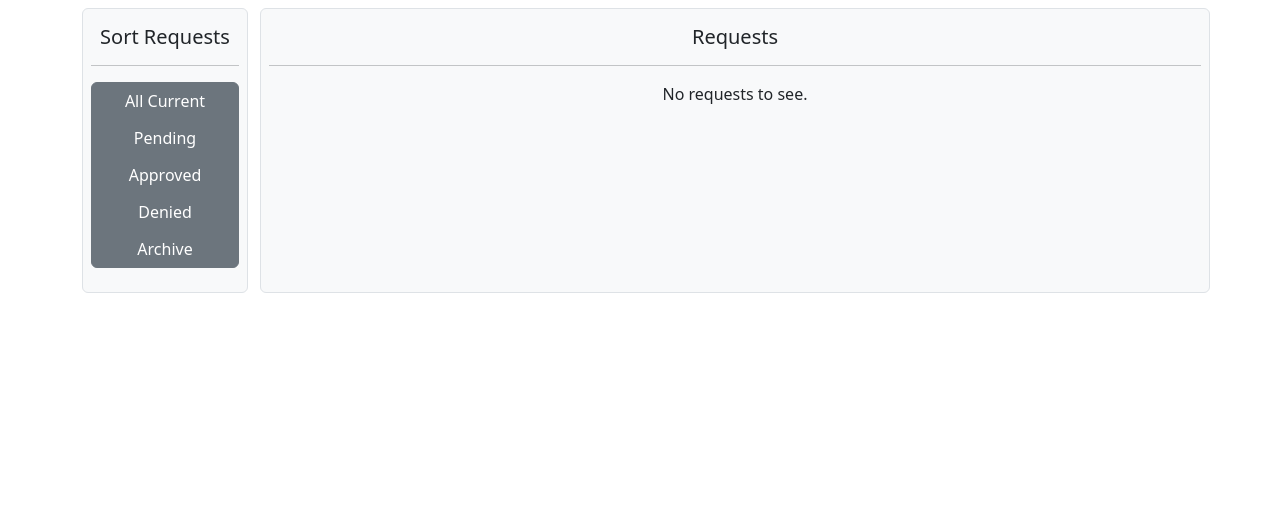
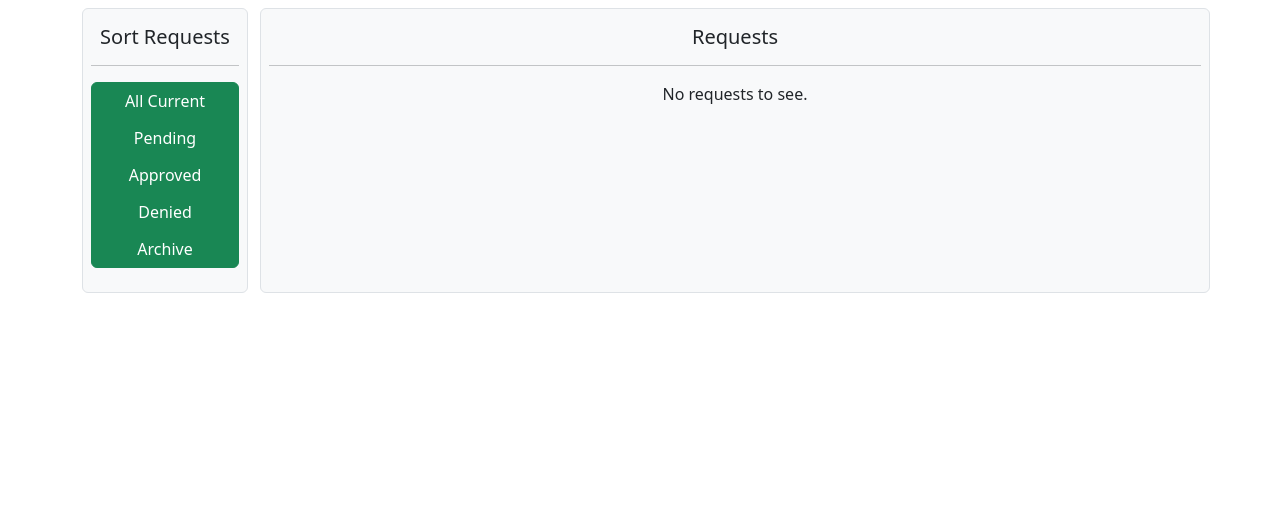
Before and after one commit to hayden-johnson02/TutorMe, a Django app: page /requests_page/ in a window 1280 px wide. Shown: the part 56-564 px from the top of the page. Run offline with Django 4.2, Linux system fonts and the light colour scheme; a user stored in the database is signed in; tables that the repository leaves empty hold one stand-in row (values such as "Sample post"); data that the repository does not hold is empty; some libraries are stand-ins or nearby versions.

Commit message:
green buttons and view tutors page changed

```diff
--- a/tutorme/templates/base.html
+++ b/tutorme/templates/base.html
@@ -19,9 +19,9 @@
         </button>
         <div>
             <ul class="navbar-nav me-auto mb-2 mb-lg-0">
-                <li class="nav-item"><a class="nav-link" href="{% url 'index' %}" style="color: #0f4836"><span>Home</span></a></li>
                 {% load socialaccount %}
                 {% if user.is_authenticated %}
+                    <li class="nav-item"><a class="nav-link" href="{% url 'index' %}" style="color: #0f4836"><span>Home</span></a></li>
                     {% if user.profile.is_student %}
                         <li class="nav-item"><a class="nav-link" href="{% url 'view_tutors' %}" style="color: #0f4836;"><span>View Tutors</span></a></li>
                     {% endif %}
@@ -30,7 +30,6 @@
                     {% else %}
                         <li class="nav-item"><a class="nav-link" href="{% url 'student_sessions' %}" style="color: #0f4836;"><span>View Sessions</span></a></li>
                     {% endif %}
-
 
                     <li class="nav-item dropdown">
                         <a class="nav-link dropdown-toggle" role="button" data-bs-toggle="dropdown" aria-expanded="false" style="color: #0f4836;">
--- a/tutorme/templates/profile.html
+++ b/tutorme/templates/profile.html
@@ -76,7 +76,7 @@
                 <hr>
                 {% endif %}
                 <div style="float: right">
-                    <td><a class="btn btn-outline-primary" href="{% url 'edit_profile' %}">Edit Profile</a></td>
+                    <td><a class="btn btn-outline-success" href="{% url 'edit_profile' %}">Edit Profile</a></td>
                     <td><a class="btn btn-outline-danger" href="delete/">Delete Account</a></td>
                 </div>
             {% endif %}
--- a/tutorme/templates/requests_page.html
+++ b/tutorme/templates/requests_page.html
@@ -12,11 +12,11 @@
                 <form method="get">
                     <div class="btn-group-vertical btn-group-md"  style="width: 100%">
 
-                        <button type= "submit" name="All" class="btn btn-secondary">All Current</button>
-                        <button type= "submit" name="Pending" class="btn btn-secondary">Pending</button>
-                        <button type= "submit" name="Approved" class="btn btn-secondary">Approved</button>
-                        <button type= "submit" name="Denied" class="btn btn-secondary">Denied</button>
-                        <button type= "submit" name="Archive" class="btn btn-secondary">Archive</button>
+                        <button type= "submit" name="All" class="btn btn-success">All Current</button>
+                        <button type= "submit" name="Pending" class="btn btn-success">Pending</button>
+                        <button type= "submit" name="Approved" class="btn btn-success">Approved</button>
+                        <button type= "submit" name="Denied" class="btn btn-success">Denied</button>
+                        <button type= "submit" name="Archive" class="btn btn-success">Archive</button>
                     </div>
                 </form>
             </div>
@@ -49,7 +49,7 @@
                                 <td style="width: 200px"> {{ request.get_date }}, {{ request.tutor_request.day }} <br>
                                     {{ request.tutor_session.start_time }} to {{ request.tutor_session.end_time }}</td>
                                 <td style="width: 190px">
-                                    <a type="button" style="text-decoration: none; color: #4fa389" href="/requests_page/view_student/{{ request.student.id }}">
+                                    <a type="button" style="text-decoration: none; color: #2F846A" href="/requests_page/view_student/{{ request.student.id }}">
                                         <b>{{ request.student.user.get_full_name }}</b>
                                     </a>
                                 </td>
--- a/tutorme/templates/view_tutor_profile.html
+++ b/tutorme/templates/view_tutor_profile.html
@@ -1,6 +1,7 @@
 {% extends 'base.html' %}
 {% load bootstrap5 %}
 {% block title %}Tutor Me | View Tutor Profile{% endblock %}
+
 {% block content %}
     <div class="container" style="margin-top: 50px; margin-bottom: 50px; max-width: 1000px">
         <div class="card">
@@ -62,6 +63,7 @@
                     <div class="col">
                         <label><b>Available Sessions:</b></label>
                         {% if tutor_sessions is None %}
+                            <div></div>
                             <label>This tutor has not added any times yet!</label>
                         {% else %}
                             {% for session in tutor_sessions %}
@@ -69,7 +71,7 @@
                                 <div class="row border my-0 justify-content-center">
                                     <div class="col-md-8 mt-1"> {{ session.day }}, {{ session.start_time }} to {{ session.end_time }} </div>
                                     <div class="col-md-4" style="text-align: right">
-                                        <a href= "/view_tutors/req_session/{{session.id}}/" class="btn btn-sm btn-outline-dark" style="width: 90px">Request</a>
+                                        <a href= "/view_tutors/req_session/{{session.id}}/" class="btn btn-sm btn-outline-success" style="width: 90px">Request</a>
                                     </div>
                                 </div>
                             {% endfor %}
@@ -102,7 +104,7 @@
                             <div class="form-group row mt-3 mb-3">
                                 <div class="btn-group" role="group">
                                     <input type="hidden" id="review" name="review" value="True">
-                                    <button class="rounded btn btn-secondary" type="submit">Submit Review</button>
+                                    <button class="rounded btn btn-success" type="submit">Submit Review</button>
                                 </div>
                             </div>
                         </div>
```
Also changed, not shown: tutorme/templates/student_sessions.html (+6 -7 lines), tutorme/templates/view_tutors.html (+15 -9 lines).
